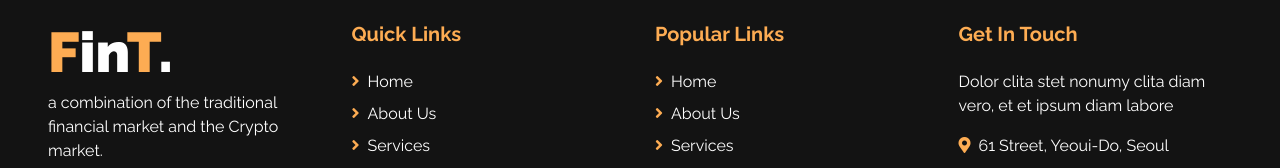
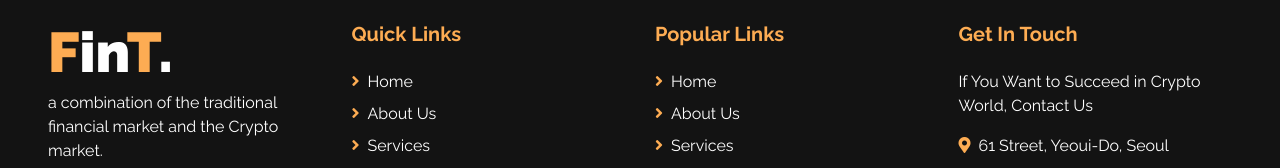
Before and after one commit to FineT-dev01/finthp.github.io, a plain HTML site: page index.html in a window 1280 px wide. Shown: the part 3943-4111 px from the top of the page. Drawn offline with nearby package versions, Linux system fonts and the light colour scheme.

Commit message:
Update index.html

```diff
--- a/index.html
+++ b/index.html
@@ -441,7 +441,7 @@
             </div>
             <div class="col-lg-3 col-md-6 mb-5">
                 <h5 class="font-weight-bold text-primary mb-4">Get In Touch</h5>
-                <p>Dolor clita stet nonumy clita diam vero, et et ipsum diam labore</p>
+                <p>If You Want to Succeed in Crypto World, Contact Us </p>
                 <p><i class="fa fa-map-marker-alt text-primary mr-2"></i>61 Street, Yeoui-Do, Seoul</p>
                 <p><i class="fa fa-phone-alt text-primary mr-2"></i>+012 345 67890</p>
                 <p><i class="fa fa-envelope text-primary mr-2"></i>info@Fint.com</p>
```
